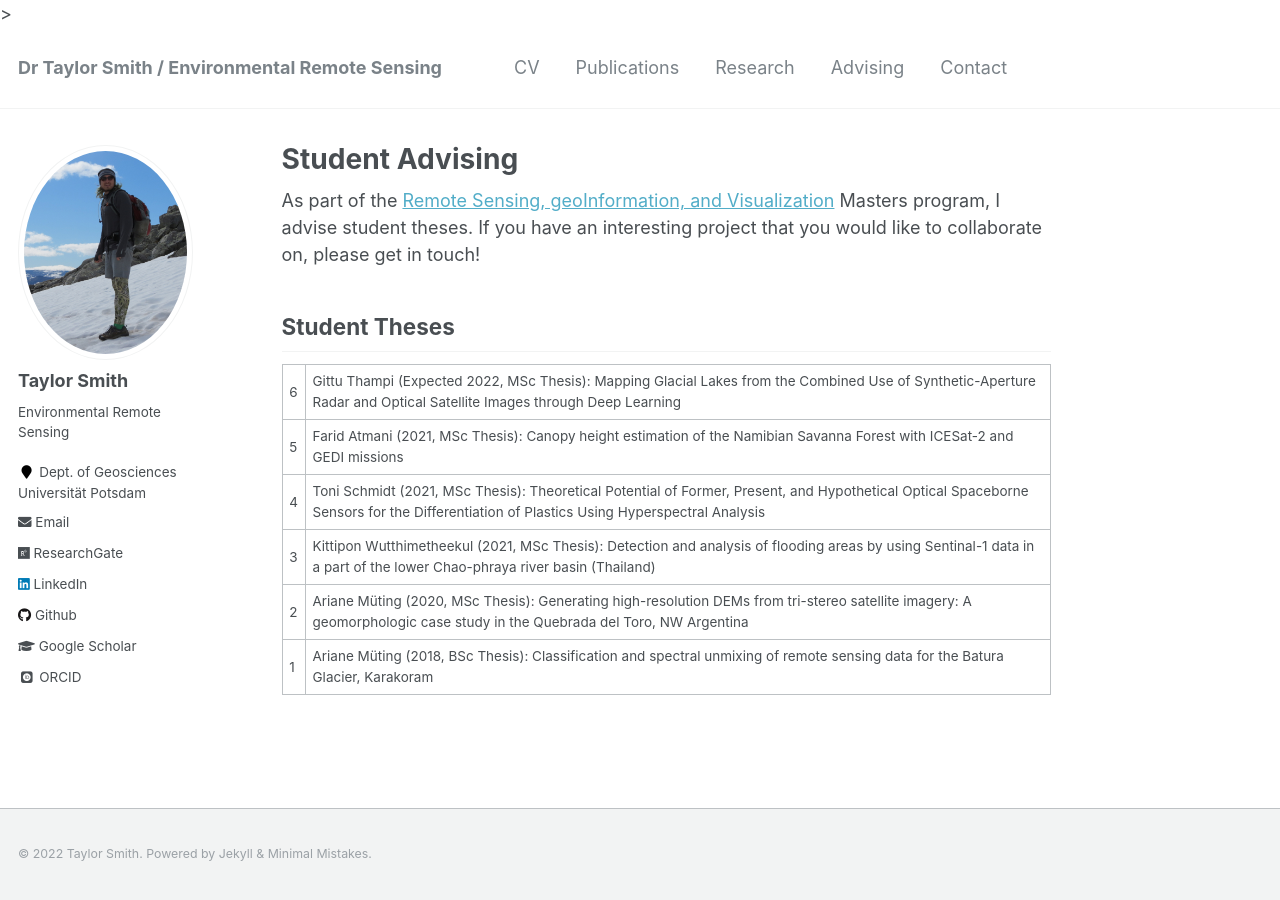
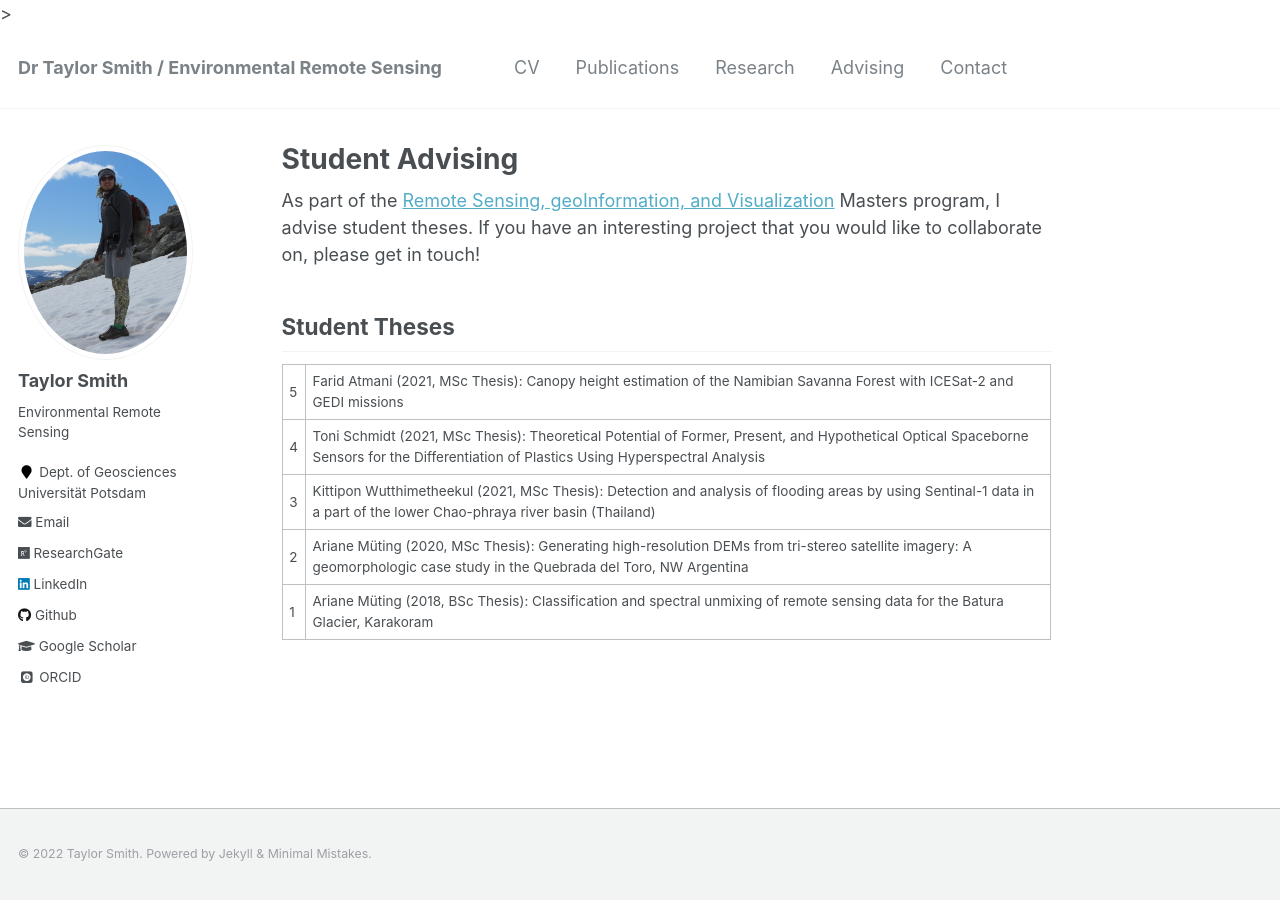
Before and after one commit to tasmi/tasmi.github.io, a Jekyll site: the page built from _pages/advising.md, in a window 1280 px wide. Built offline with Jekyll 4.4.1, drawn with Linux system fonts in a browser that asks for light colours; some web fonts are replaced.

Commit message:
Update advising.md

```diff
--- a/_pages/advising.md
+++ b/_pages/advising.md
@@ -8,7 +8,6 @@ As part of the [Remote Sensing, geoInformation, and Visualization](https://up-rs
 
 ## Student Theses
 
-6 | Gittu Thampi (Expected 2022, MSc Thesis): Mapping Glacial Lakes from the Combined Use of Synthetic-Aperture Radar and Optical Satellite Images through Deep Learning
 5 | Farid Atmani (2021, MSc Thesis): Canopy height estimation of the Namibian Savanna Forest with ICESat-2 and GEDI missions
 4 | Toni Schmidt (2021, MSc Thesis): Theoretical Potential of Former, Present, and Hypothetical Optical Spaceborne Sensors for the Differentiation of Plastics Using Hyperspectral Analysis
 3 | Kittipon Wutthimetheekul (2021, MSc Thesis): Detection and analysis of flooding areas by using Sentinal-1 data in a part of the lower Chao-phraya river basin (Thailand)
```
